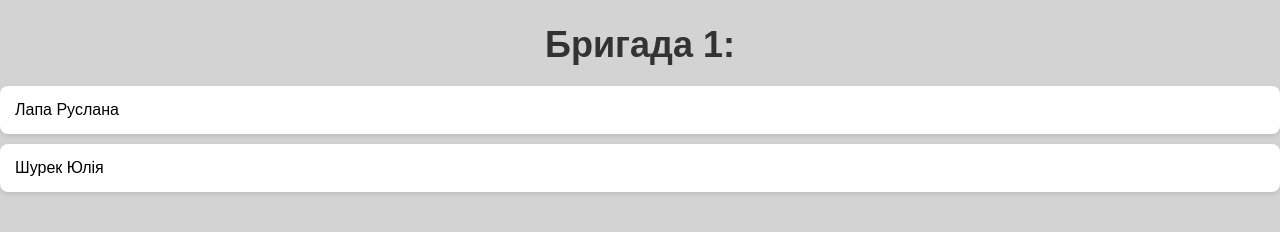
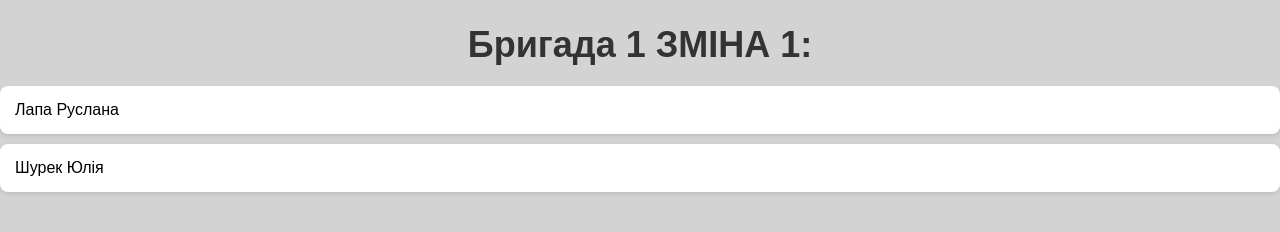
Before and after one commit to yuliiashurek/lab45, a website built with webpack: page index.html in a window 1280 px wide. Built offline with nearby package versions, Linux system fonts and the light colour scheme.

Commit message:
html changed

```diff
--- a/index.html
+++ b/index.html
@@ -7,7 +7,7 @@
   <link rel="stylesheet" href="styles.css">
 </head>
 <body>
-<h1>Бригада 1:</h1>
+<h1>Бригада 1 ЗМІНА 1:</h1>
 <ul>
   <li>Лапа Руслана</li>
   <li>Шурек Юлія</li>
```
